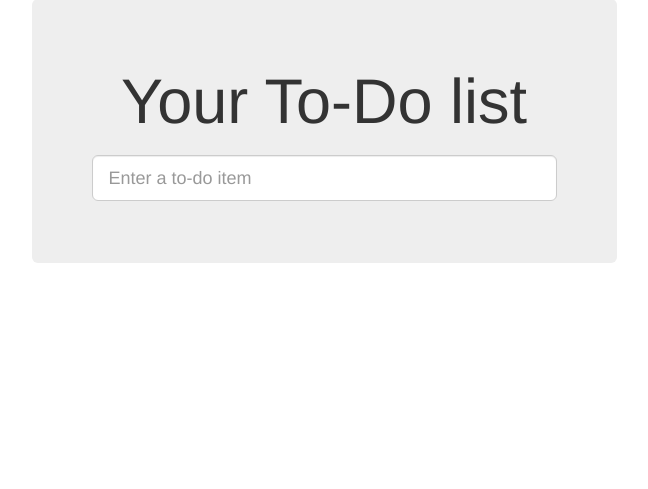
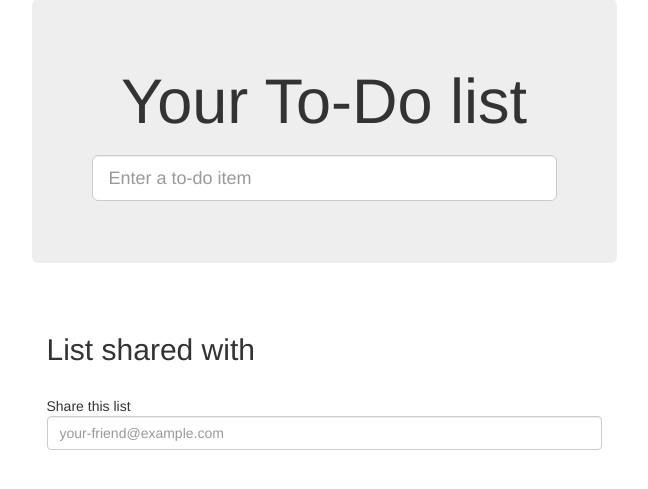
Before and after one commit to ais53ez/python-tdd-book, a Django app: template lists/templates/list.html in a window 1280 px wide. Shown: the part 73-562 px from the top of the page, without its empty margins (316-964 px from the left). Run offline with Django 3.2, Linux system fonts and the light colour scheme; the template is opened without the code that fills it: values that come from a table or form of the project are taken from there, others are empty; some libraries are stand-ins or nearby versions.

Commit message:
Reader exercise

```diff
--- a/functional_tests/list_page.py
+++ b/functional_tests/list_page.py
@@ -27,12 +27,12 @@ class ListPage(object):
 
     def get_share_box(self):
         return self.test.browser.find_element_by_css_selector(
-            'input[name="sharee"]'
+            'input[name="share_with_email"]'
         )
 
     def get_shared_with_list(self):
         return self.test.browser.find_elements_by_css_selector(
-            '.list-sharee'
+            '#list-sharee'
         )
 
     def share_list_with(self, email):
--- a/functional_tests/test_sharing.py
+++ b/functional_tests/test_sharing.py
@@ -1,6 +1,7 @@
 from selenium import webdriver
 from .base import FunctionalTest
 from .list_page import ListPage
+from .my_list_page import MyListsPage
 
 
 def quit_if_possible(browser):
--- a/lists/models.py
+++ b/lists/models.py
@@ -5,6 +5,7 @@ from django.conf import settings
 
 class List(models.Model):
     owner = models.ForeignKey(settings.AUTH_USER_MODEL, blank=True, null=True)
+    shared_with = models.ManyToManyField(settings.AUTH_USER_MODEL, related_name='shared_lists')
 
     @property
     def name(self):
--- a/lists/templates/base.html
+++ b/lists/templates/base.html
@@ -77,6 +77,7 @@
                 <div class="col-md-6 col-md-offset-3">
                     {% block extra_content %}
                     {% endblock %}
+                </div>
             </div>
 
             <script src="/static/jquery-3.1.1.min.js"></script>
--- a/lists/templates/list.html
+++ b/lists/templates/list.html
@@ -5,9 +5,31 @@
 {% block form_action %}{% url 'view_list' list.id %}{% endblock %}
 
 {% block table %}
+    {% if list.owner %}
+        <p>List owner: <span id="id_list_owner">{{ list.owner.email}}</span><p>
+    {% endif %}
+
     <table id="id_list_table" class="table">
         {% for item in list.item_set.all %}
             <tr><td>{{forloop.counter}}: {{ item.text }}</td></tr>
         {% endfor %}
     </table>
 {% endblock %}
+
+{% block extra_content %}
+    <h2>List shared with</h2>
+        <table id="list-sharee" class="table">
+            {% for user in list.shared_with.all %}
+                <tr><td>{{ user.email }}</td></tr>
+            {% endfor %}
+        </table>
+    <form method="POST" action="{% url 'share_list' list.id %}">
+        <span>Share this list</span>
+        <br />
+        <input class="form-control"
+            name="share_with_email"
+            type="text"
+            placeholder="your-friend@example.com"/>
+        {% csrf_token %}
+    </form>
+{% endblock %}
--- a/lists/templates/my_lists.html
+++ b/lists/templates/my_lists.html
@@ -10,4 +10,10 @@
         {% for list in owner.list_set.all %}
             <li><a href="{{ list.get_absolute_url }}">{{ list.name }}</a></li>
         {% endfor %}
+    </ul>
+    <ul>
+        {% for list in owner.shared_lists.all %}
+            <li><a href="{{ list.get_absolute_url }}">{{ list.name }}</a></li>
+        {% endfor %}
+    </ul>
 {% endblock %}
--- a/lists/urls.py
+++ b/lists/urls.py
@@ -5,5 +5,6 @@ from . import views
 urlpatterns = [
     url(r'^new$', views.new_list, name='new_list'),
     url(r'^(\d+)/$', views.view_list, name='view_list'),
+    url(r'^(\d+)/share$', views.share_list, name='share_list'),
     url(r'^users/(.+)/$', views.my_lists, name='my_lists'),
 ]
```
Also changed, not shown: functional_tests/my_list_page.py (added, +12 -0 lines), lists/tests/test_models.py (+7 -0 lines), lists/tests/test_views.py (+49 -0 lines), lists/views.py (+11 -0 lines), lists/migrations/0007_list_shared_with.py (added).
